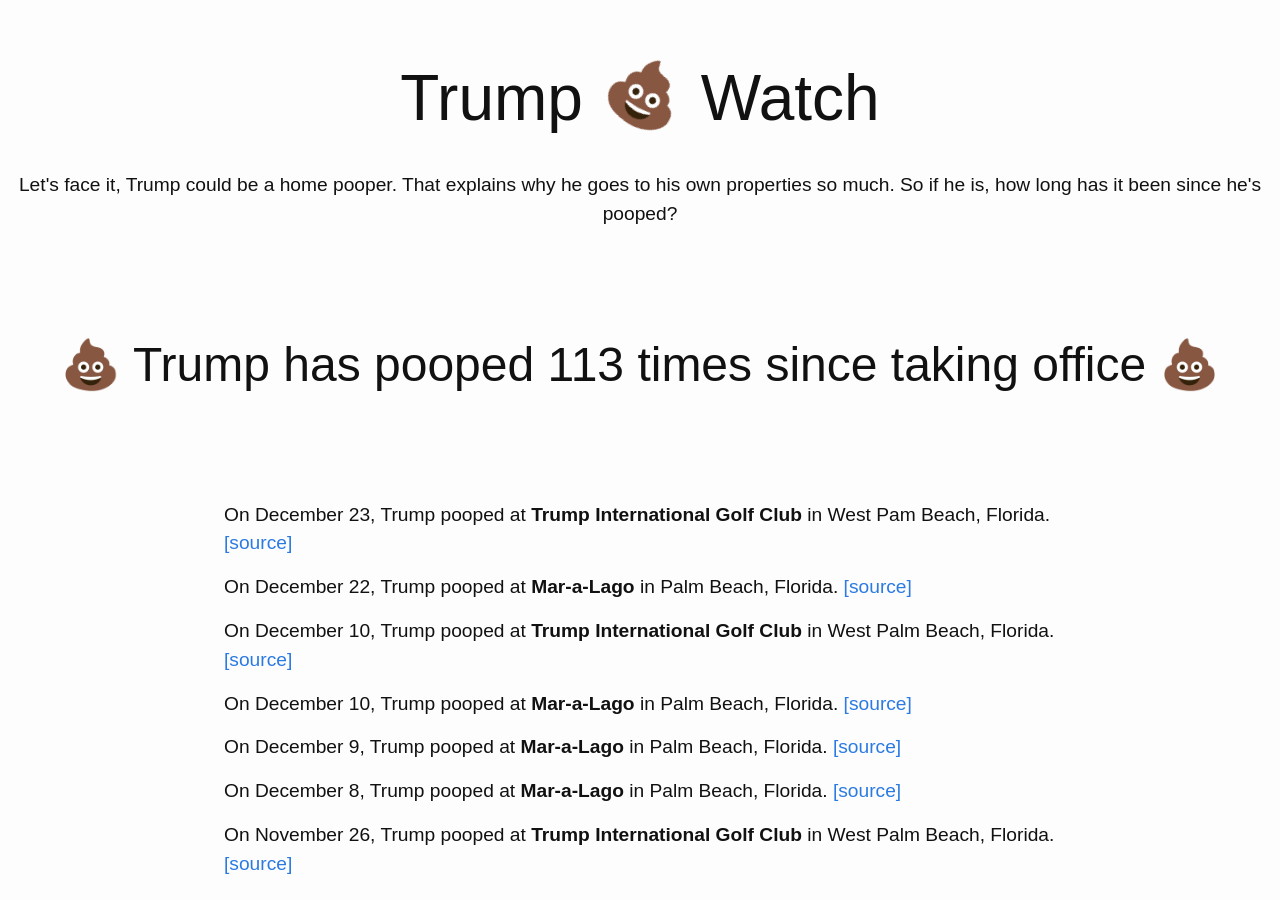
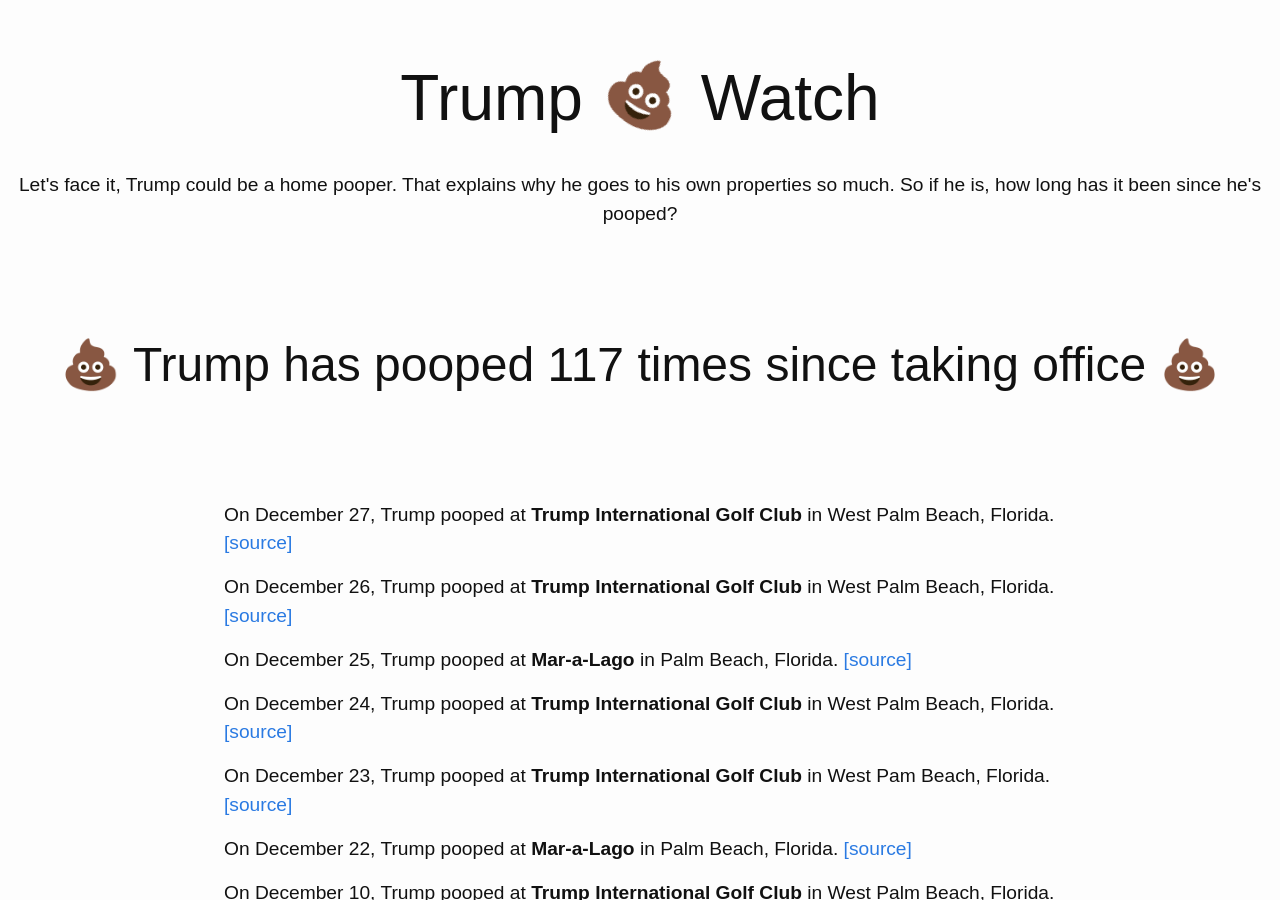
Before and after one commit to dansinker/trumppoopwatch.org, a Jekyll site: the page built from pooparchive.md, in a window 1280 px wide and 900 px high. Built offline with Jekyll 4.4.1, drawn with Linux system fonts in a browser that asks for light colours; nearby versions of some CDN libraries.

Commit message:
christmastime poops

```diff
--- a/_data/trumps.yml
+++ b/_data/trumps.yml
@@ -1,4 +1,20 @@
 poops:
+- location: Trump International Golf Club
+  city: West Palm Beach, Florida
+  date: 2017-12-27
+  link: https://twitter.com/W7VOA/status/946021229252591616
+- location: Trump International Golf Club
+  city: West Palm Beach, Florida
+  date: 2017-12-26
+  link: https://twitter.com/Jordanfabian/status/945658977311961089
+- location: Mar-a-Lago
+  city: Palm Beach, Florida
+  date: 2017-12-25
+  link: http://www.nydailynews.com/amp/news/politics/trump-christmas-dinner-serves-extravagant-gut-busting-desserts-article-1.3720587?__twitter_impression=true
+- location: Trump International Golf Club
+  city: West Palm Beach, Florida
+  date: 2017-12-24
+  link: https://twitter.com/NBCNews/status/944959238278873088
 - location: Trump International Golf Club
   city: West Pam Beach, Florida
   date: 2017-12-23
```
